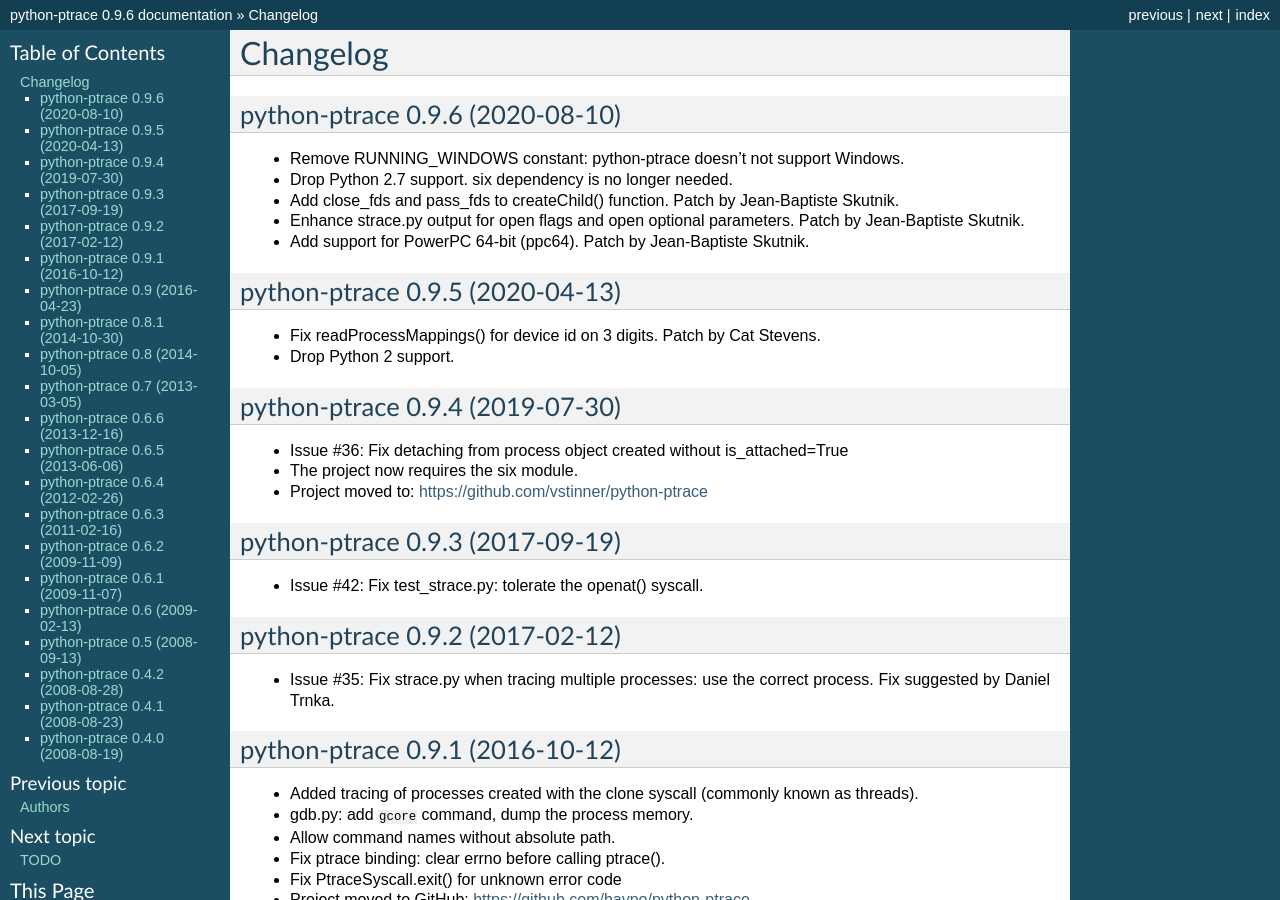
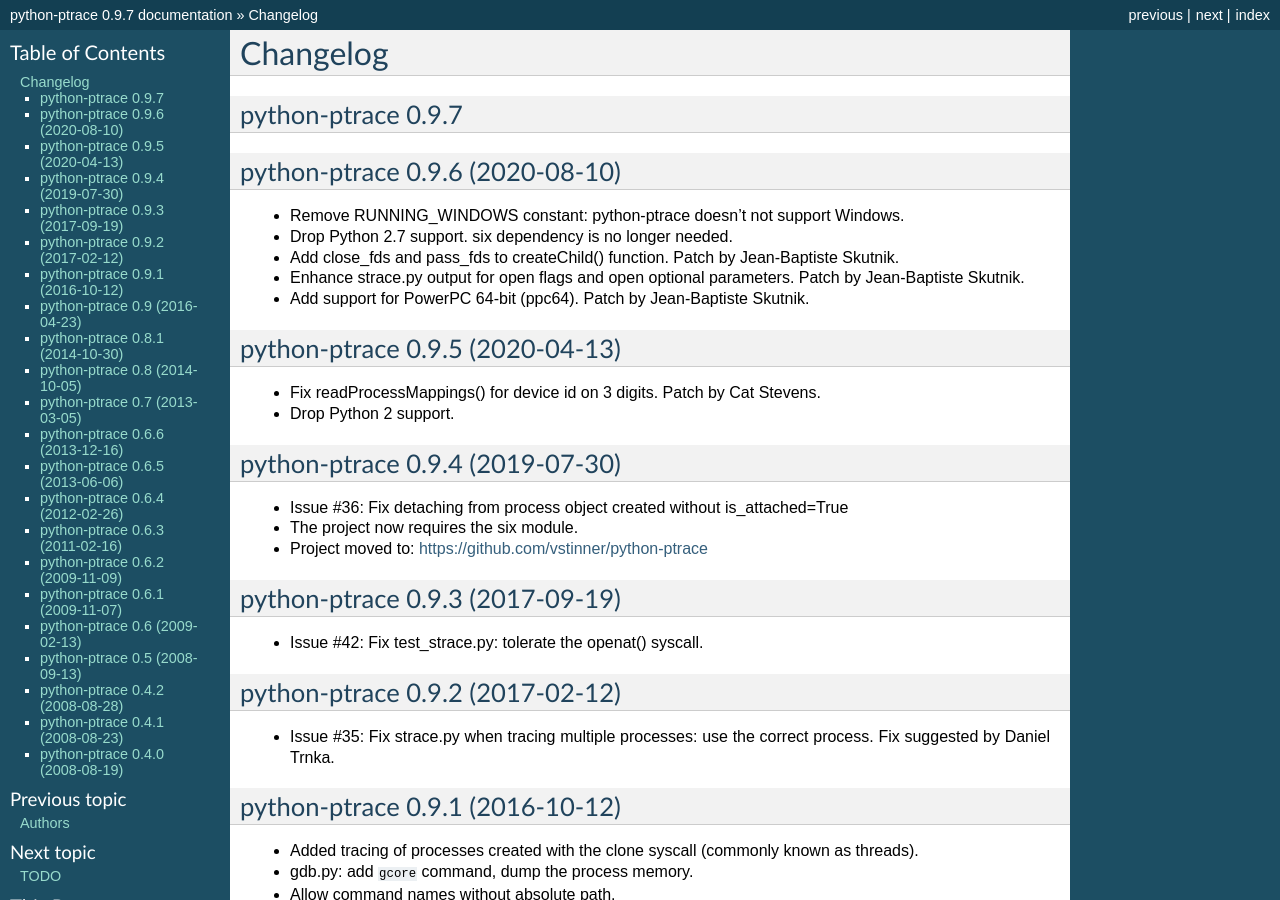
Before and after one commit to vstinner/python-ptrace, a Sphinx documentation site: the page built from doc/changelog.rst, in a window 1280 px wide and 900 px high. Built offline with Sphinx 7.4.7, drawn with Linux system fonts in a browser that asks for light colours; some of the changed text lies outside the part shown.

Commit message:
Post-release

```diff
--- a/doc/changelog.rst
+++ b/doc/changelog.rst
@@ -2,6 +2,9 @@
 
 Changelog
 =========
+
+python-ptrace 0.9.7
+-------------------
 
 python-ptrace 0.9.6 (2020-08-10)
 --------------------------------
--- a/doc/conf.py
+++ b/doc/conf.py
@@ -41,7 +41,7 @@
 # built documents.
 #
 # The short X.Y version.
-version = release = '0.9.6'
+version = release = '0.9.7'
 
 # The language for content autogenerated by Sphinx. Refer to documentation
 # for a list of supported languages.
--- a/ptrace/version.py
+++ b/ptrace/version.py
@@ -1,5 +1,5 @@
 PACKAGE = "python-ptrace"
-VERSION = (0, 9, 6)
+VERSION = (0, 9, 7)
 __version__ = '.'.join(map(str, VERSION))
 WEBSITE = "http://python-ptrace.readthedocs.io/"
 LICENSE = "GNU GPL v2"
```
